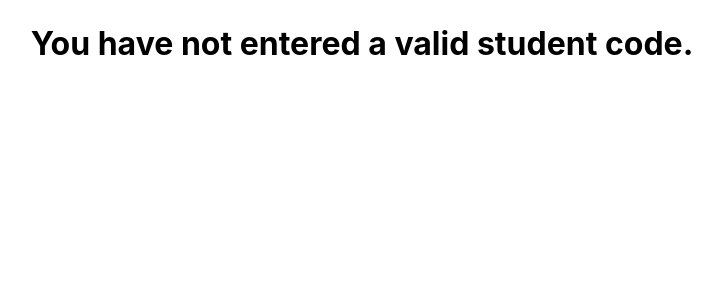
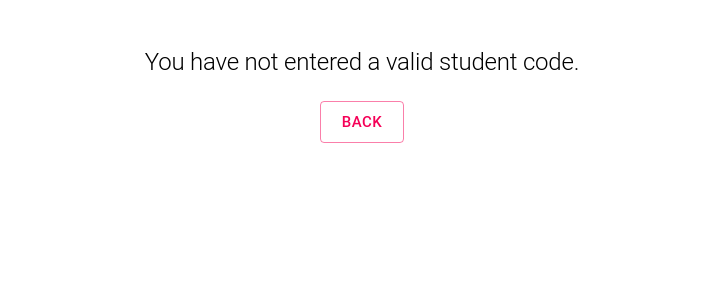
Before and after one commit to PivotClass/Pivot, a Next.js app: page /s in a window 1280 px wide. Shown: the top 300 px of the page, without its empty margins (278-1000 px from the left). Built offline with nearby package versions, Linux system fonts and the light colour scheme.

Commit message:
added back button on /s/ page

```diff
--- a/pages/s/index.js
+++ b/pages/s/index.js
@@ -1,19 +1,45 @@
 import { useRouter } from 'next/router'
 import { useEffect, useState } from "react";
-
+import React from "react";
+import Typography from "@material-ui/core/Typography";
+import FaceIcon from "@material-ui/icons/Face";
+import Button from "@material-ui/core/Button";
+import Link from "next/link";
 
 const styles = {
+    container: {
+        margin: "0 auto",
+        padding: "24px",
+        //display: "flex",
+        //lexDirection: "column",
+        textAlign: "center",
+    },
     invalidText: {
         margin: "0 auto",
         padding: "24px",
         display: "flex",
         flexDirection: "column",
         textAlign: "center",
+        fontFamily: "Roboto, sans-serif",
+        fontSize: "24px",
     }
 }
 // Student screen *without* ID component, loads into room corresponding to randomly generated ID.
 const UnlinkedStudent = () => {
-    return <h1 style={styles.invalidText}>You have not entered a valid student code.</h1>;
+    //return <h1 style={styles.invalidText}>You have not entered a valid student code.</h1>;
+    let url = window.location.href;
+    let urlSlice = url.slice(0, url.lastIndexOf('/'))
+    return (
+        <div style={styles.container}>
+            <Typography variant="h2" gutterBottom style={styles.invalidText}>You have not entered a valid student code.</Typography>
+            <Link href={urlSlice}>
+                <Button
+                    size="large" variant="outlined" color="secondary" disableElevation>
+                    Back
+                </Button>
+            </Link>
+        </div>
+    )
 }
 
 export default UnlinkedStudent
```
